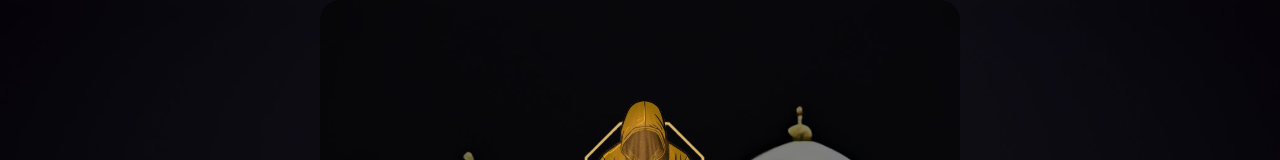
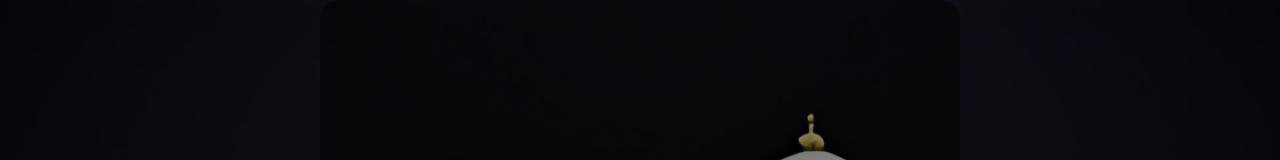
Before and after one commit to jhon4than/Hack_Gold, a React (Create React App) app: page / in a window 1280 px wide. Shown: the top 160 px of the page. Built offline with nearby package versions, Linux system fonts and the light colour scheme.

Commit message:
site desenvolvidGo

```diff
--- /dev/null
+++ b/src/components/Home/Carousel.css
@@ -0,0 +1,51 @@
+.carousel-container {
+  overflow: hidden;
+  white-space: nowrap;
+}
+
+.carousel-slide {
+  display: inline-flex;
+  animation: scroll 700s linear infinite; /* Increased duration for a slower movement */
+  animation-delay: 0s; /* Starts immediately */
+}
+
+.carousel-item {
+  display: flex;
+  justify-content: center;
+  align-items: center;
+  background-color: #000000;
+  color: white;
+  padding: 5px 10px;
+  border-radius: 25px;
+  margin: 10px;
+  font-size: 16px;
+  font-family: Arial, sans-serif;
+  box-shadow: 0 4px 8px rgba(0, 0, 0, 0.5);
+  width: auto;
+  max-width: 90%;
+}
+
+.carousel-item-logo {
+  height: 30px;
+  margin-right: 10px;
+}
+
+.carousel-item-name {
+  font-weight: bold;
+  color: white;
+}
+
+.carousel-item-amount {
+  font-weight: normal;
+  color: #4CAF50;
+  margin-left: 5px;
+}
+
+@keyframes scroll {
+  0% {
+    transform: translateX(100%);
+  }
+  100% {
+    transform: translateX(-100%);
+  }
+}
--- /dev/null
+++ b/src/components/Home/Carousel.js
@@ -0,0 +1,26 @@
+import React from "react";
+import "./Carousel.css";
+import pixIcon from "../../assets/pix.png"; // Caminho para a imagem do Pix
+
+const Carousel = ({ items }) => {
+  return (
+    <div className="carousel-container">
+      <div className="carousel-slide">
+        {items.map((item, index) => (
+          <div key={index} className="carousel-item">
+            <div className="carousel-item-content"></div>
+            <div className="carousel-item">
+              <img src={pixIcon} alt="Pix" className="carousel-item-logo" />
+              <span className="carousel-item-name">{item.name}</span>
+              <span className="carousel-item-amount">
+                - Recebeu {item.amount} no {item.game}
+              </span>
+            </div>
+          </div>
+        ))}
+      </div>
+    </div>
+  );
+};
+
+export default Carousel;
--- a/src/components/Home/Home.js
+++ b/src/components/Home/Home.js
@@ -2,9 +2,427 @@ import React from "react";
 import "./Home.css"; // Importar o CSS correspondente
 import LogoMain from "../../assets/logoHome-remo.png";
 import fundo from "../../assets/imageHome.jpg";
-import videoSrc from '../../assets/tutorial.mp4';
+import videoSrc from "../../assets/tutorial.mp4";
+import Carousel from "./Carousel";
 
 function Home() {
+  const carouselItems = [
+    {
+      name: "Andrea",
+      amount: "+R$296.10",
+      game: "Football Studio",
+    },
+    {
+      name: "Gustavo",
+      amount: "+R$360.48",
+      game: "Mines",
+    },
+    {
+      name: "Rodrigo",
+      amount: "+R$197.99",
+      game: "Mines",
+    },
+    {
+      name: "Bianca",
+      amount: "+R$131.05",
+      game: "Mines",
+    },
+    {
+      name: "Larissa",
+      amount: "+R$440.71",
+      game: "Mines",
+    },
+    {
+      name: "Beatriz",
+      amount: "+R$216.22",
+      game: "Football Studio",
+    },
+    {
+      name: "Antero",
+      amount: "+R$177.77",
+      game: "Football Studio",
+    },
+    {
+      name: "Matheus",
+      amount: "+R$502.51",
+      game: "Football Studio",
+    },
+    {
+      name: "Gustavo",
+      amount: "+R$414.43",
+      game: "Fortune Tiger",
+    },
+    {
+      name: "Julia",
+      amount: "+R$334.58",
+      game: "Football Studio",
+    },
+    {
+      name: "Natalia",
+      amount: "+R$111.33",
+      game: "Fortune Tiger",
+    },
+    {
+      name: "Pedro",
+      amount: "+R$187.75",
+      game: "Football Studio",
+    },
+    {
+      name: "Valentina",
+      amount: "+R$298.88",
+      game: "Football Studio",
+    },
+    {
+      name: "Fernando",
+      amount: "+R$370.26",
+      game: "Football Studio",
+    },
+    {
+      name: "Valeria",
+      amount: "+R$491.63",
+      game: "Football Studio",
+    },
+    {
+      name: "Samuel",
+      amount: "+R$404.82",
+      game: "Mines",
+    },
+    {
+      name: "Andrea",
+      amount: "+R$336.50",
+      game: "Football Studio",
+    },
+    {
+      name: "Clara",
+      amount: "+R$311.14",
+      game: "Fortune Tiger",
+    },
+    {
+      name: "Rafaela",
+      amount: "+R$597.56",
+      game: "Mines",
+    },
+    {
+      name: "João",
+      amount: "+R$332.90",
+      game: "Fortune Tiger",
+    },
+    {
+      name: "Camila",
+      amount: "+R$569.18",
+      game: "Mines",
+    },
+    {
+      name: "Sophia",
+      amount: "+R$494.54",
+      game: "Mines",
+    },
+    {
+      name: "Helena",
+      amount: "+R$101.57",
+      game: "Mines",
+    },
+    {
+      name: "Pedro",
+      amount: "+R$411.25",
+      game: "Football Studio",
+    },
+    {
+      name: "Laura",
+      amount: "+R$556.38",
+      game: "Football Studio",
+    },
+    {
+      name: "Tiago",
+      amount: "+R$131.60",
+      game: "Mines",
+    },
+    {
+      name: "Beatriz",
+      amount: "+R$386.05",
+      game: "Fortune Tiger",
+    },
+    {
+      name: "Sophia",
+      amount: "+R$464.27",
+      game: "Mines",
+    },
+    {
+      name: "Alexandre",
+      amount: "+R$324.08",
+      game: "Football Studio",
+    },
+    {
+      name: "Carlos",
+      amount: "+R$143.24",
+      game: "Mines",
+    },
+    {
+      name: "Gustavo",
+      amount: "+R$492.80",
+      game: "Fortune Tiger",
+    },
+    {
+      name: "Maria",
+      amount: "+R$423.01",
+      game: "Fortune Tiger",
+    },
+    {
+      name: "Amanda",
+      amount: "+R$208.97",
+      game: "Mines",
+    },
+    {
+      name: "Helena",
+      amount: "+R$193.66",
+      game: "Football Studio",
+    },
+    {
+      name: "Daniel",
+      amount: "+R$591.38",
+      game: "Football Studio",
+    },
+    {
+      name: "Luis",
+      amount: "+R$273.28",
+      game: "Fortune Tiger",
+    },
+    {
+      name: "Natalia",
+      amount: "+R$329.87",
+      game: "Football Studio",
+    },
+    {
+      name: "Rafaela",
+      amount: "+R$165.60",
+      game: "Fortune Tiger",
+    },
+    {
+      name: "Camila",
+      amount: "+R$317.10",
+      game: "Football Studio",
+    },
+    {
+      name: "João",
+      amount: "+R$494.26",
+      game: "Football Studio",
+    },
+    {
+      name: "Valentina",
+      amount: "+R$559.94",
+      game: "Football Studio",
+    },
+    {
+      name: "Alice",
+      amount: "+R$193.18",
+      game: "Football Studio",
+    },
+    {
+      name: "Sophia",
+      amount: "+R$465.25",
+      game: "Fortune Tiger",
+    },
+    {
+      name: "Joaquim",
+      amount: "+R$587.43",
+      game: "Football Studio",
+    },
+    {
+      name: "Gustavo",
+      amount: "+R$165.78",
+      game: "Fortune Tiger",
+    },
+    {
+      name: "Luis",
+      amount: "+R$433.95",
+      game: "Football Studio",
+    },
+    {
+      name: "Laura",
+      amount: "+R$557.48",
+      game: "Football Studio",
+    },
+    {
+      name: "Mariana",
+      amount: "+R$518.23",
+      game: "Mines",
+    },
+    {
+      name: "Manuel",
+      amount: "+R$498.41",
+      game: "Fortune Tiger",
+    },
+    {
+      name: "Isabella",
+      amount: "+R$410.06",
+      game: "Mines",
+    },
+    {
+      name: "Rodrigo",
+      amount: "+R$168.02",
+      game: "Fortune Tiger",
+    },
+    {
+      name: "Camila",
+      amount: "+R$135.46",
+      game: "Fortune Tiger",
+    },
+    {
+      name: "Isabel",
+      amount: "+R$224.09",
+      game: "Football Studio",
+    },
+    {
+      name: "Leticia",
+      amount: "+R$123.81",
+      game: "Mines",
+    },
+    {
+      name: "João",
+      amount: "+R$138.28",
+      game: "Fortune Tiger",
+    },
+    {
+      name: "Leonardo",
+      amount: "+R$238.84",
+      game: "Mines",
+    },
+    {
+      name: "Eduardo",
+      amount: "+R$516.05",
+      game: "Fortune Tiger",
+    },
+    {
+      name: "Eduardo",
+      amount: "+R$253.36",
+      game: "Fortune Tiger",
+    },
+    {
+      name: "Marcos",
+      amount: "+R$497.60",
+      game: "Mines",
+    },
+    {
+      name: "Lara",
+      amount: "+R$506.72",
+      game: "Mines",
+    },
+    {
+      name: "Marcos",
+      amount: "+R$578.58",
+      game: "Fortune Tiger",
+    },
+    {
+      name: "Amanda",
+      amount: "+R$219.04",
+      game: "Fortune Tiger",
+    },
+    {
+      name: "Isabel",
+      amount: "+R$217.84",
+      game: "Mines",
+    },
+    {
+      name: "Rafael",
+      amount: "+R$255.35",
+      game: "Football Studio",
+    },
+    {
+      name: "Isabella",
+      amount: "+R$106.93",
+      game: "Mines",
+    },
+    {
+      name: "Marcos",
+      amount: "+R$431.38",
+      game: "Football Studio",
+    },
+    {
+      name: "Antero",
+      amount: "+R$451.37",
+      game: "Fortune Tiger",
+    },
+    {
+      name: "Rodrigo",
+      amount: "+R$354.80",
+      game: "Football Studio",
+    },
+    {
+      name: "Sophia",
+      amount: "+R$568.14",
+      game: "Football Studio",
+    },
+    {
+      name: "Isabella",
+      amount: "+R$115.70",
+      game: "Mines",
+    },
+    {
+      name: "Alexandre",
+      amount: "+R$366.11",
+      game: "Football Studio",
+    },
+    {
+      name: "Clara",
+      amount: "+R$276.09",
+      game: "Mines",
+    },
+    {
+      name: "Helena",
+      amount: "+R$338.36",
+      game: "Fortune Tiger",
+    },
+    {
+      name: "Felipe",
+      amount: "+R$151.68",
+      game: "Mines",
+    },
+    {
+      name: "Camila",
+      amount: "+R$564.92",
+      game: "Fortune Tiger",
+    },
+    {
+      name: "Gabriela",
+      amount: "+R$295.28",
+      game: "Mines",
+    },
+    {
+      name: "Luiz",
+      amount: "+R$424.60",
+      game: "Mines",
+    },
+    {
+      name: "Ricardo",
+      amount: "+R$305.63",
+      game: "Mines",
+    },
+    {
+      name: "Isabella",
+      amount: "+R$196.84",
+      game: "Football Studio",
+    },
+    {
+      name: "Matheus",
+      amount: "+R$485.92",
+      game: "Football Studio",
+    },
+    {
+      name: "Felipe",
+      amount: "+R$503.17",
+      game: "Mines",
+    },
+    {
+      name: "Julia",
+      amount: "+R$348.37",
+      game: "Football Studio",
+    },
+    {
+      name: "Alexandre",
+      amount: "+R$336.47",
+      game: "Mines",
+    },
+  ];
   return (
     <div
       className="background"
@@ -12,11 +430,8 @@ function Home() {
     >
       <div className="scrollContainer">
         <div className="container">
-          <img
-            src={LogoMain}
-            className="centerImage"
-            alt="Logo"
-          />
+          <Carousel items={carouselItems} />
+          <img src={LogoMain} className="centerImage" alt="Logo" />
 
           <div className="textContainer">
             <h1 className="welcomeText">Bem Vindo ao Hacker Gold</h1>
```
Also changed, not shown: src/assets/pix.png (added).
